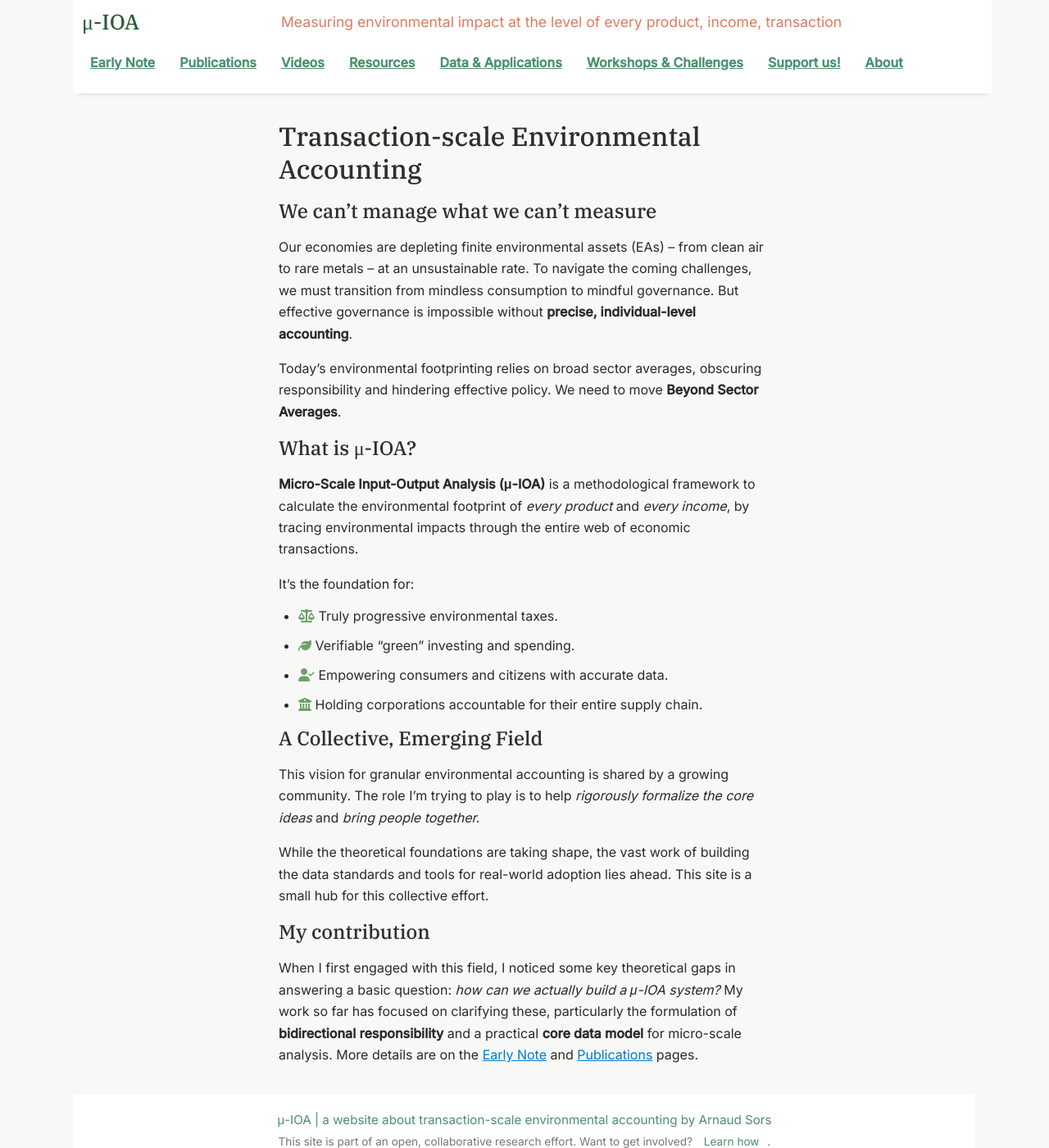
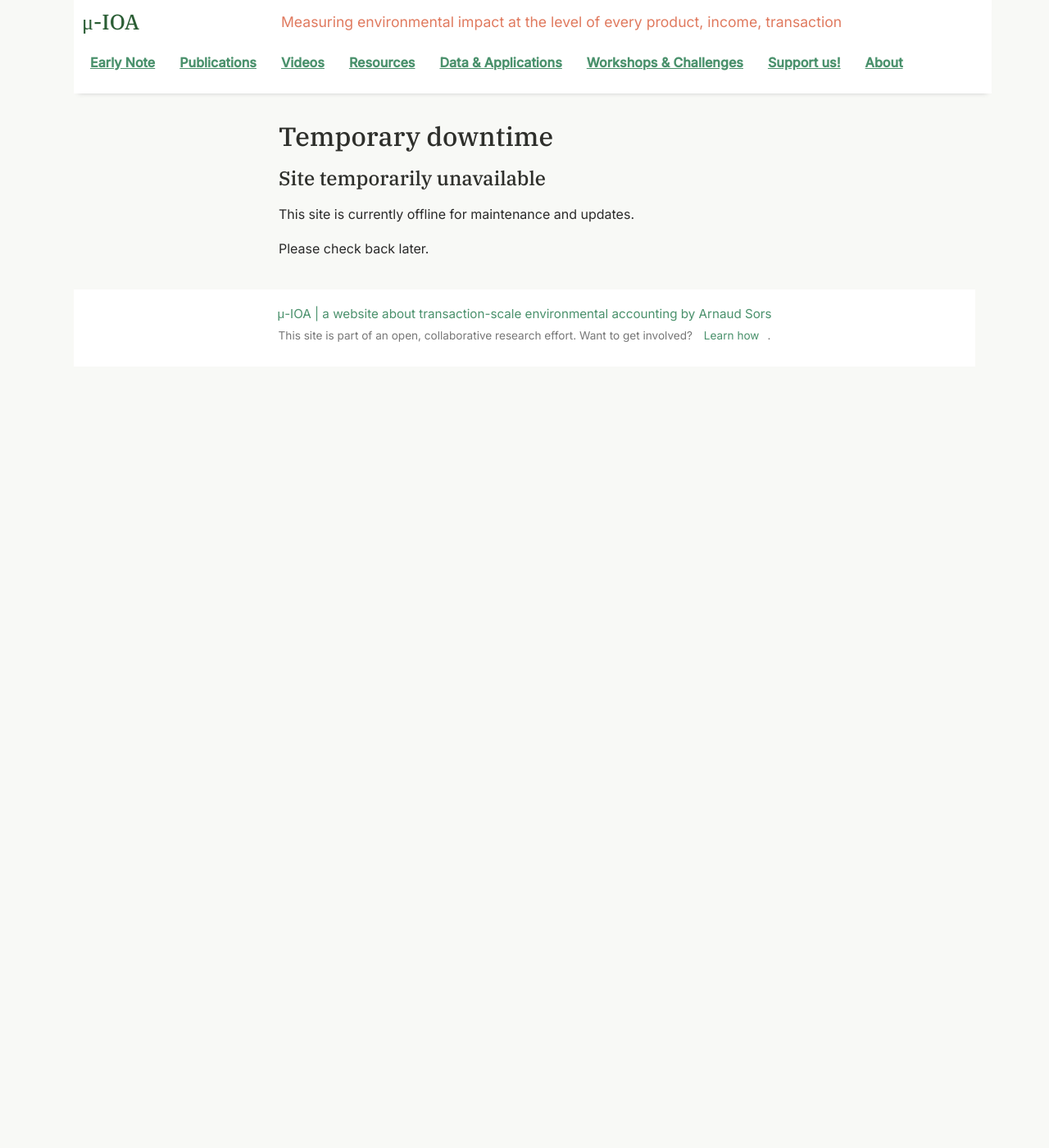
Before and after one commit to drasros/micro-ioa-website, a Jekyll site: the page built from index.md, in a window 1280 px wide and 1400 px high. Shown: the whole window at 82% size. Built offline with Jekyll 4.4.1, drawn with Linux system fonts in a browser that asks for light colours; nearby versions of some CDN libraries.

Commit message:
temporarily disable

```diff
--- a/index.md
+++ b/index.md
@@ -1,32 +1,11 @@
 ---
 layout: page
-title: Transaction-scale Environmental Accounting
+title: Temporary downtime
 permalink: /
 ---
 
-## We can't manage what we can't measure
+## Site temporarily unavailable
 
-Our economies are depleting finite environmental assets (EAs) – from clean air to rare metals – at an unsustainable rate. To navigate the coming challenges, we must transition from mindless consumption to mindful governance. But effective governance is impossible without **precise, individual-level accounting**.
+This site is currently offline for maintenance and updates.
 
-Today's environmental footprinting relies on broad sector averages, obscuring responsibility and hindering effective policy. We need to move **Beyond Sector Averages**.
-
-## What is μ-IOA?
-
-**Micro-Scale Input-Output Analysis (μ-IOA)** is a methodological framework to calculate the environmental footprint of _every product_ and _every income_, by tracing environmental impacts through the entire web of economic transactions.
-
-It's the foundation for:
-
-- <i class="fa-solid fa-scale-balanced" style="color:#6BA368;"></i> Truly progressive environmental taxes.
-- <i class="fa-solid fa-leaf" style="color:#6BA368;"></i> Verifiable "green" investing and spending.
-- <i class="fa-solid fa-user-check" style="color:#6BA368;"></i> Empowering consumers and citizens with accurate data.
-- <i class="fa-solid fa-building-columns" style="color:#6BA368;"></i> Holding corporations accountable for their entire supply chain.
-
-## A Collective, Emerging Field
-
-This vision for granular environmental accounting is shared by a growing community. The role I'm trying to play is to help _rigorously formalize the core ideas_ and _bring people together._
-
-While the theoretical foundations are taking shape, the vast work of building the data standards and tools for real-world adoption lies ahead. This site is a small hub for this collective effort.
-
-## My contribution
-
-When I first engaged with this field, I noticed some key theoretical gaps in answering a basic question: _how can we actually build a μ-IOA system?_ My work so far has focused on clarifying these, particularly the formulation of **bidirectional responsibility** and a practical **core data model** for micro-scale analysis. More details are on the [Early Note](/note) and [Publications](/publications) pages.
+Please check back later.
```
